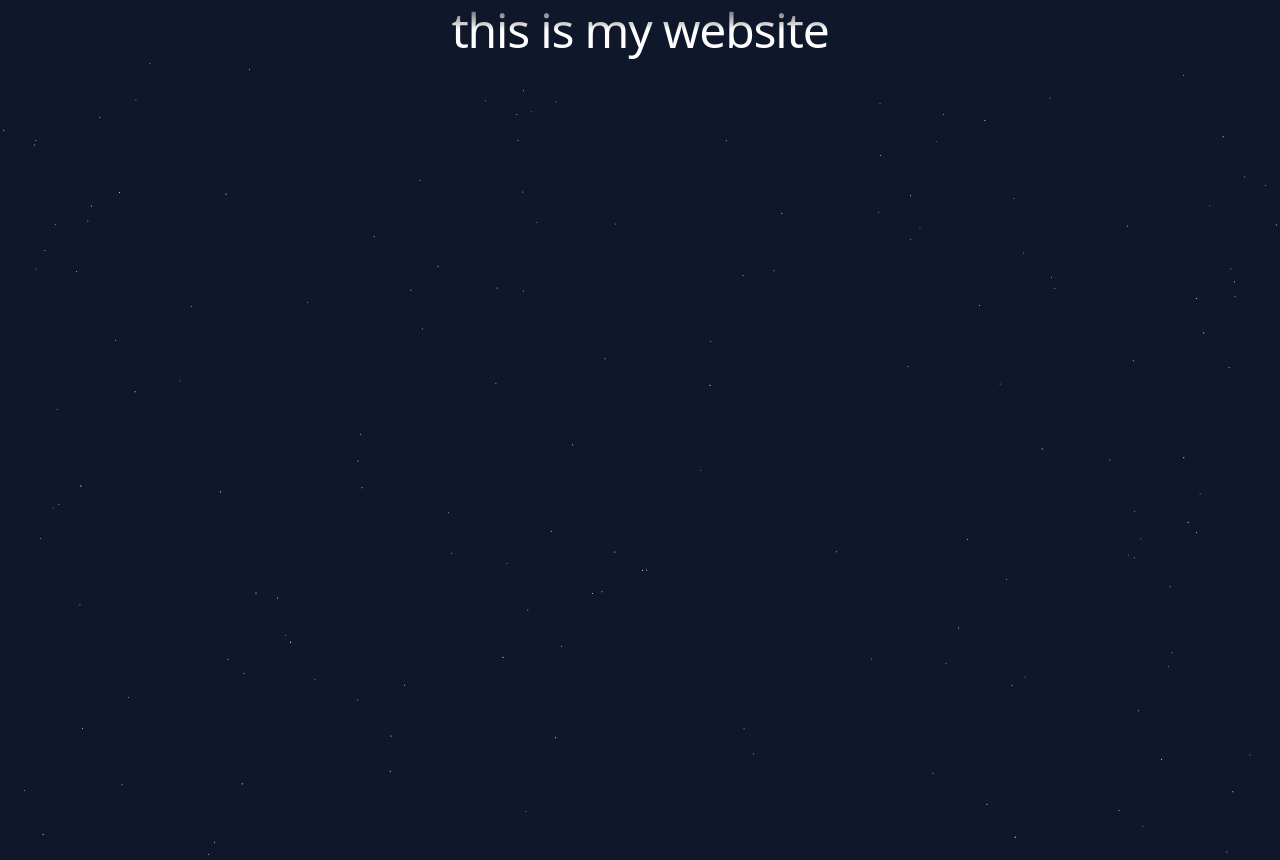
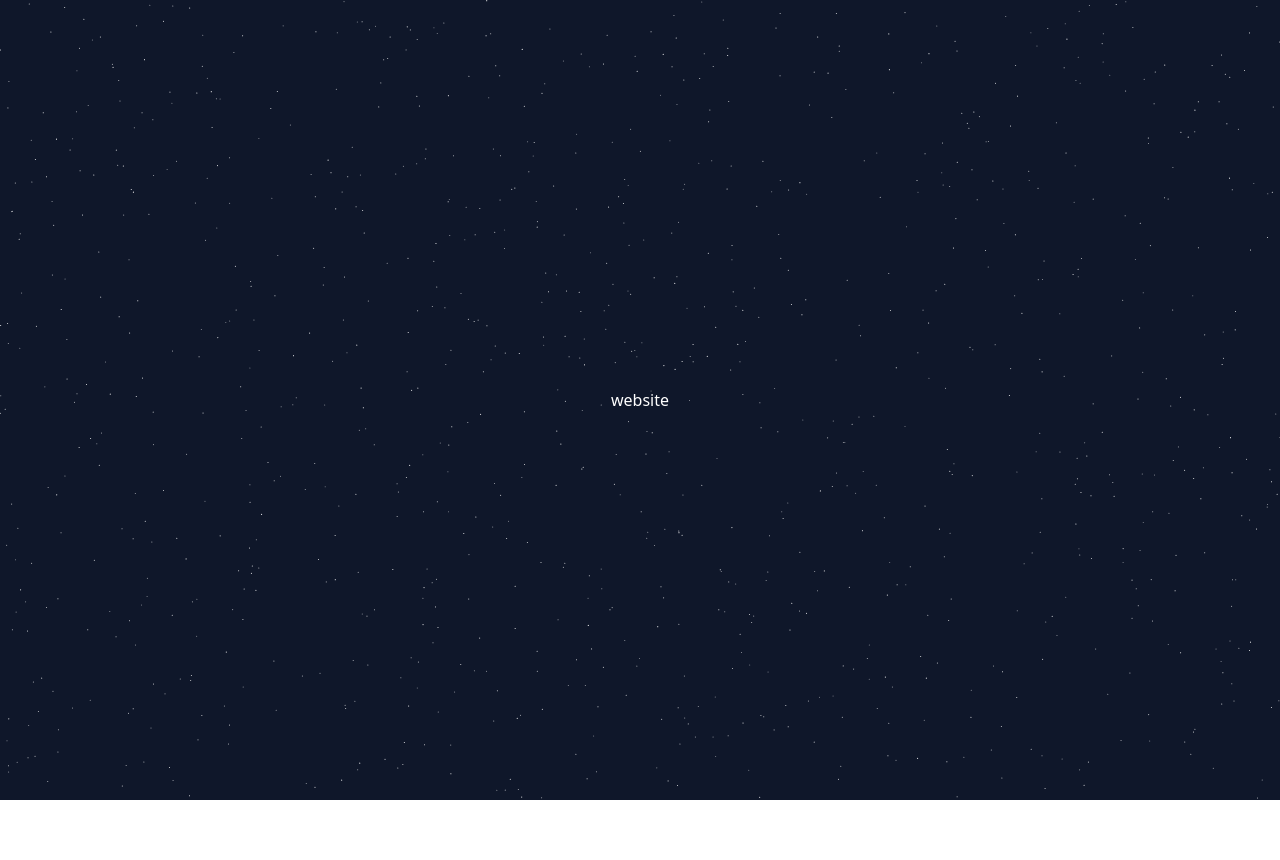
Before and after one commit to hieubui07/website, a Next.js app: page / in a window 1280 px wide. After the commit the page ends 800 px from the top, so only its background shows below. Built offline with nearby package versions, Linux system fonts and the light colour scheme.

Commit message:
updating home page

```diff
--- a/app/page.tsx
+++ b/app/page.tsx
@@ -1,15 +1,12 @@
 "use client"
 
+import React from "react";
 import Hero from "@/components/Hero";
-import StarsBackground from "@/components/ui/stars-background";
-import ShootingStars from "@/components/ui/shooting-stars";
 
 export default function Home() {
   return (
     <div className=" bg-slate-900 ">
       <Hero/>
-      <ShootingStars />
-      <StarsBackground />
     </div>
   );
 }
--- a/components/Hero.tsx
+++ b/components/Hero.tsx
@@ -6,13 +6,16 @@ import ShootingStars from "./ui/shooting-stars";
 
 const Hero = () => {
   return (
-    <div className="flex flex-col items-center justify-center relative w-full">
-      <h2 className='relative flex-col md:flex-row z-10 text-3xl md:text-5xl md:leading-tight max-w-5xl mx-auto text-center tracking-tight font-medium bg-clip-text text-transparent bg-gradient-to-b from-neutral-800 via-white to-white flex items-center gap-2 md:gap-8'>
-        <span>this is my website</span>
+    <div className="h-screen flex flex-col items-center justify-center relative w-full">
+      <div className='absolute top-0 left-0 w-full h-full'>
+        <ShootingStars />
+        <StarsBackground />
+      </div>
+      <div className='relative flex justify-center items-center w-full h-full z-[1] text-center text-white'>
+        <h1>website</h1>
+      </div>
+    </div>
 
-      </h2>
-
-    </div>
   )
 }
 
--- a/components/ui/stars-background.tsx
+++ b/components/ui/stars-background.tsx
@@ -27,10 +27,11 @@ interface StarBackgroundProps {
   twinkleProbability?: number;
   minTwinkleSpeed?: number;
   maxTwinkleSpeed?: number;
+  className?: string;
 }
 
 const StarBackground: React.FC<StarBackgroundProps> = ({
-  starDensity = 0.00015,
+  starDensity = 0.001,
   allStarsTwinkle = true,
   twinkleProbability = 0.7,
   minTwinkleSpeed = 0.5,
```
